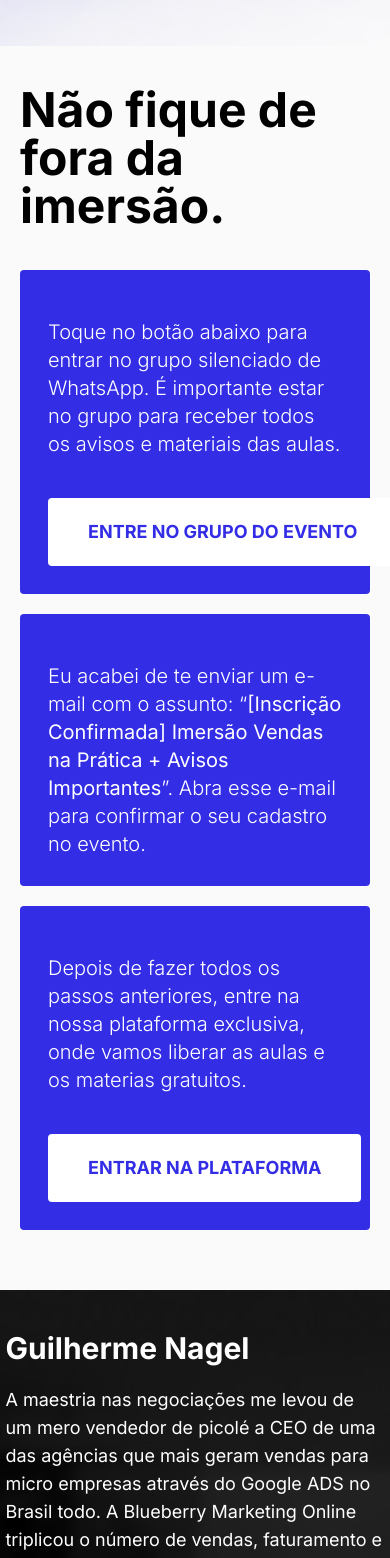
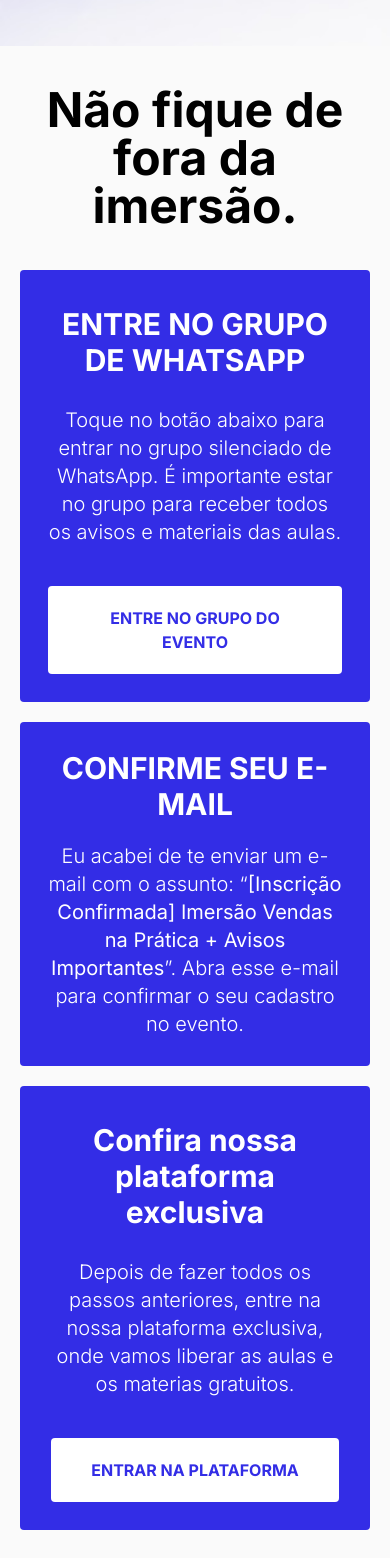
Before and after one commit to joaovictor09/plataforma-lancamento, a Next.js app: page /thank-you in a window 390 px wide. Shown: the part 765-2323 px from the top of the page. Built offline with nearby package versions, Linux system fonts and the light colour scheme.

Commit message:
Responsive Design

```diff
--- a/src/app/page.tsx
+++ b/src/app/page.tsx
@@ -38,7 +38,7 @@ export default function Home() {
         email,
       },
     }).then(async () => {
-      router.push('/event')
+      router.push('/thank-you')
     })
   }
 
@@ -115,7 +115,7 @@ export default function Home() {
       </div>
 
       {/* Marquee */}
-      <div className="relative flex w-full space-x-4 overflow-x-hidden bg-gray-700 text-xl font-bold text-white">
+      <div className="relative flex w-full  overflow-x-hidden bg-gray-700 text-xl font-bold text-white">
         <div className="flex animate-marquee space-x-4 whitespace-nowrap py-12">
           <div className="h-full w-1 bg-blue-900" />
           <span className="">ONLINE E 100% GRATUITO</span>
@@ -135,7 +135,7 @@ export default function Home() {
           <span className="">GRUPO DE WHATSAPP EXCLUSIVO</span>
           <div className="h-full w-1 bg-blue-900" />
         </div>
-        <div className="absolute top-0 flex h-full animate-marquee2 space-x-4 whitespace-nowrap py-12">
+        <div className="absolute top-0 ml-4 flex h-full animate-marquee2 space-x-4 whitespace-nowrap py-12">
           <span className="">ONLINE E 100% GRATUITO</span>
           <div className="h-full w-1 bg-blue-900" />
           <span className="">PDF DO CONTEÚDO DAS AULAS</span>
--- a/src/app/thank-you/page.tsx
+++ b/src/app/thank-you/page.tsx
@@ -1,4 +1,3 @@
-import { Calendar, Clock8 } from 'lucide-react'
 import Image from 'next/image'
 import { Footer } from '../components/Footer'
 import Logo from '../../assets/Logo.svg'
@@ -8,7 +7,7 @@ import Link from 'next/link'
 
 export default function ThankYou() {
   return (
-    <main className="flex min-h-screen w-full flex-1 flex-col items-center justify-center">
+    <main className="flex min-h-screen w-full flex-1 flex-col items-center justify-center text-center">
       {/* Hero and form */}
 
       <div
@@ -51,16 +50,16 @@ export default function ThankYou() {
 
       {/* Não fique de fora da imersão. */}
 
-      <div className="mb-5 mt-10 w-full max-w-5xl px-5">
-        <h2 className="mb-10 max-w-lg text-5xl font-bold">
+      <div className="mb-5 mt-10 flex w-full max-w-5xl flex-col items-center justify-center px-5">
+        <h2 className="mb-10 w-full max-w-lg text-center text-5xl font-bold">
           Não fique de fora da imersão.
         </h2>
 
         <div className="flex w-full flex-col gap-5">
           {/* Whatsapp Group */}
-          <div className="flex w-full flex-col gap-5 rounded bg-blue-900 p-7 text-white">
-            <div className="flex w-full flex-col items-center justify-between lg:flex-row">
-              <span className="hidden rounded p-2 text-4xl font-bold lg:flex">
+          <div className="flex w-full flex-col items-center justify-center gap-5 rounded bg-blue-900 p-7 text-white">
+            <div className="flex w-full flex-col items-center justify-center lg:flex-row">
+              <span className="rounded p-2 text-3xl font-bold sm:text-4xl ">
                 ENTRE NO GRUPO DE WHATSAPP
               </span>
             </div>
@@ -74,7 +73,7 @@ export default function ThankYou() {
             <a
               href="https://devzapp.com.br/#/dev-zap-grupos/61ce10a2e3d339000121f7ac"
               target="_blank"
-              className="mt-5 flex w-max items-center gap-2 rounded bg-white px-10 py-5 text-lg font-bold text-blue-900 transition-all hover:scale-105"
+              className="mt-5 flex w-fit items-center gap-2 rounded bg-white px-10 py-5 font-bold text-blue-900 transition-all hover:scale-105 sm:text-lg"
               rel="noreferrer"
             >
               ENTRE NO GRUPO DO EVENTO
@@ -83,8 +82,8 @@ export default function ThankYou() {
 
           {/* Check email */}
           <div className="flex w-full flex-col gap-5 rounded bg-blue-900 p-7 text-white">
-            <div className="flex w-full flex-col items-center justify-between lg:flex-row">
-              <span className="hidden rounded text-4xl font-bold lg:flex">
+            <div className="flex w-full flex-col items-center justify-center lg:flex-row">
+              <span className="rounded text-3xl font-bold sm:text-4xl ">
                 CONFIRME SEU E-MAIL
               </span>
             </div>
@@ -100,9 +99,9 @@ export default function ThankYou() {
           </div>
 
           {/* Check Platform */}
-          <div className="flex w-full flex-col gap-5 rounded bg-blue-900 p-7 text-white">
-            <div className="flex w-full flex-col items-center justify-between lg:flex-row">
-              <span className="hidden rounded p-2 text-4xl font-bold lg:flex">
+          <div className="flex w-full flex-col items-center justify-center gap-5 rounded bg-blue-900 p-7 text-white">
+            <div className="flex w-full flex-col items-center justify-center lg:flex-row">
+              <span className="rounded p-2 text-3xl font-bold sm:text-4xl">
                 Confira nossa plataforma exclusiva
               </span>
             </div>
@@ -115,7 +114,7 @@ export default function ThankYou() {
 
             <Link
               href="/event"
-              className="mt-5 flex w-max items-center gap-2 rounded bg-white px-10 py-5 text-lg font-bold text-blue-900 transition-all hover:scale-105"
+              className="mt-5 flex w-fit items-center gap-2 rounded bg-white px-10 py-5 font-bold text-blue-900 transition-all hover:scale-105 sm:text-lg"
             >
               ENTRAR NA PLATAFORMA
             </Link>
@@ -151,7 +150,7 @@ export default function ThankYou() {
             <a
               href="https://devzapp.com.br/#/dev-zap-grupos/61ce10a2e3d339000121f7ac"
               target="_blank"
-              className="mt-5 flex w-max items-center gap-2 rounded bg-blue-900 px-10 py-5 text-lg font-bold text-white transition-all hover:scale-105"
+              className="mt-5 flex w-fit items-center gap-2 rounded bg-blue-900 px-10 py-5 font-bold text-white transition-all hover:scale-105 sm:text-lg"
               rel="noreferrer"
             >
               ENTRE NO GRUPO DO WHATSAPP
```
